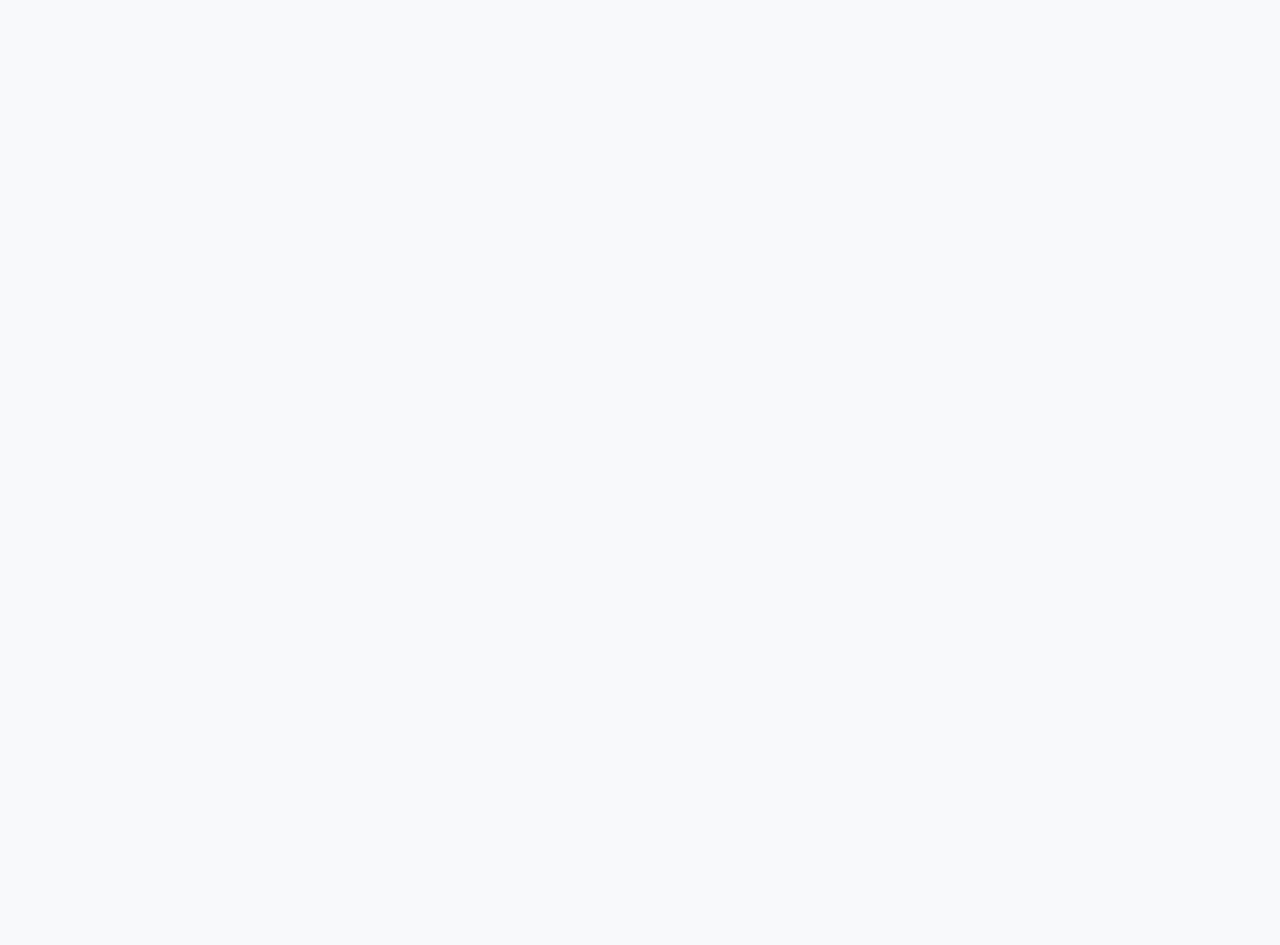
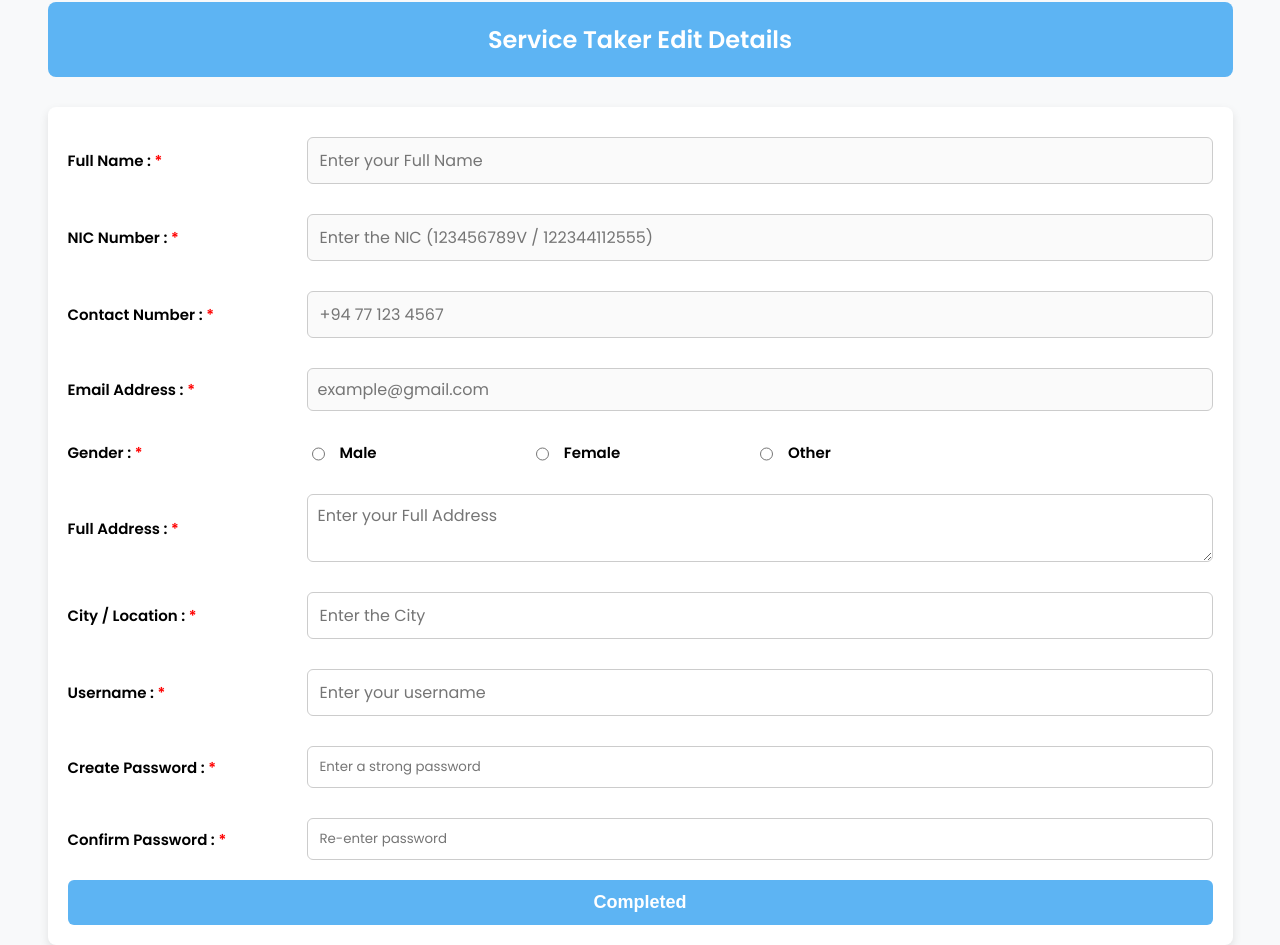
Before and after one commit to kawsi2911/Trust_Care_System, a React (Vite) app in the folder Final year Project/Trust_Care_Front_End/: page /familyprofieedit in a window 1280 px wide. Before the commit this address had no page. Shown: the part 172-1117 px from the top of the page. Before the commit the page ends 800 px from the top, so only its background shows below. Built offline with nearby package versions, Linux system fonts and the light colour scheme; no server answers; sample sign-in values are in the browser's storage.

Commit message:
"update profiles"

```diff
--- a/Final year Project/Trust_Care_Front_End/src/App.jsx
+++ b/Final year Project/Trust_Care_Front_End/src/App.jsx
@@ -31,8 +31,8 @@ import Rate from "./Family-Dashboard/Rate.jsx";
 import FamilyProfile from "./Family-Dashboard/familyprofile.jsx";
 import ServiceProviderForget from "./Provider-Login/ServiceProviderForget.jsx";
 import ServiceProviderProfileEdit from "./Provider-Login/ServiceProviderEdit.jsx";
-import FamilyProfileEdit from "./family-components/FamilyProfieEdit.jsx";
 import Familyforget from "./family-components/familyforget.jsx";
+import FamilyProfieEdit from "./family-components/FamilyProfieEdit.jsx"
 
 
 function App() {
@@ -83,8 +83,8 @@ function App() {
         <Route path = "/makepayment" element = { <MakePayment/>}/>
         <Route path = "/rate" element = {<Rate/>}/>
         <Route path = "/familyprofiles" element ={<FamilyProfile/>}/>
-        <Route path = "/familyprofileedit" element = {<FamilyProfileEdit/>}/>
         <Route path = "/familyforget" element ={<Familyforget/>}/>
+        <Route path = "/familyprofieedit" element = {<FamilyProfieEdit/>}/>
 
 
       </Routes>
--- a/Final year Project/Trust_Care_Front_End/src/Family-Dashboard/familyprofile.jsx
+++ b/Final year Project/Trust_Care_Front_End/src/Family-Dashboard/familyprofile.jsx
@@ -44,8 +44,6 @@ function familyprofile(){
             year: "numeric"
         });
     };
-
-
 
     return(
         <>
@@ -115,9 +113,7 @@ function familyprofile(){
                     </div>
 
                     <div className = "QServices">
-                        <button className = "viewall" onClick = {()=>navigate("/familyhome")}> Edit Profile </button>
-                        <button className = "updates" onClick = {()=>navigate("/familyhome")}>Change Password </button>
-                        <button className = "confirm" onClick={()=>navigate("/")}> Privacy Settings </button>
+                        <button className = "viewall" onClick = {()=>navigate("/familyprofieedit")}> Edit Profile </button>
                         <button className = "logout-btn" onClick = {()=>navigate("/")}> Logout </button>
                     </div>
 
--- a/Final year Project/Trust_Care_Front_End/src/family-components/FamilyProfieEdit.jsx
+++ b/Final year Project/Trust_Care_Front_End/src/family-components/FamilyProfieEdit.jsx
@@ -1,8 +1,218 @@
 import Header from "../Header/Header.jsx";
 import {useNavigate} from "react-router-dom";
+import React, { useEffect, useState } from "react";
+import Swal from "sweetalert2";
 
-function FamilyProfileEdit(){
+
+
+function FamilyProfieEdit(){
+
     const navigate = useNavigate();
+
+    const [formData, setFormData] = useState({
+        familyFullName: "",
+        familynic: "",
+        phone: "",
+        email: "",
+        gender: "",
+        address: "",
+        city: "",
+        username: "",
+        createpassword: "",
+        confirmpassword: "",
+        check: false,
+    });
+
+    const [errors, setErrors] = useState({});
+    const [touched, setTouched] = useState({});
+
+    // Update form state
+    const handleChange = (e) => {
+        const { name, value, type, checked } = e.target;
+        setFormData({
+            ...formData,
+            [name]: type === "checkbox" ? checked : value
+        });
+    };
+
+    // Mark field as touched
+    const handleBlur = (e) => {
+        const { name } = e.target;
+        setTouched({ ...touched, [name]: true });
+        validate();
+    };
+
+    // Validation logic
+    const validate = () => {
+        let newErrors = {};
+
+        if (!formData.familyFullName.trim()) newErrors.familyFullName = "Full Name is required";
+        if (!formData.familynic.trim()) newErrors.familynic = "NIC is required";
+
+        if (!formData.phone.trim()) {
+            newErrors.phone = "Contact Number is required";
+        } else if (!/^(\+94|0)\d{9}$/.test(formData.phone)) {
+            newErrors.phone = "Enter a valid phone number";
+        }
+
+        if (!formData.email.trim()) {
+            newErrors.email = "Email is required";
+        } else if (!/^[^\s@]+@[^\s@]+\.[^\s@]+$/.test(formData.email)) {
+            newErrors.email = "Enter a valid email address";
+        }
+
+        if (!formData.gender) {
+            newErrors.gender = "Gender is required";
+        }
+
+        if (!formData.address.trim()) {
+            newErrors.address = "Address is required";
+        }
+
+        if (!formData.city.trim()) {
+            newErrors.city = "City is required";
+        }
+
+        if (!formData.username.trim()){
+            newErrors.username = "Username is required";
+         }
+
+        if (!formData.createpassword.trim()) {
+            newErrors.createpassword = "Password is required";
+        }
+        else if (formData.createpassword.length < 6){
+            newErrors.createpassword = "Password must be at least 6 characters";
+        }
+
+        if (!formData.confirmpassword.trim()) {
+            newErrors.confirmpassword = "Please confirm your password";
+        }
+        else if (formData.createpassword !== formData.confirmpassword) {
+            newErrors.confirmpassword = "Passwords do not match";
+        }
+
+        if (!formData.check) {
+            newErrors.check = "You must agree to Terms & Conditions";
+        }
+
+        setErrors(newErrors);
+        return newErrors;
+    };
+
+
+    const [user, setUser] = useState({});
+
+   useEffect(() => {
+
+    const userId =
+        localStorage.getItem("userId") ||
+        sessionStorage.getItem("userId");
+
+    if (!userId) {
+        navigate("/familylogin");
+        return;
+    }
+
+    fetch(`http://localhost:5000/api/family/${userId}`)
+        .then(res => res.json())
+        .then(data => {
+
+            setUser(data);
+
+            setFormData({
+                familyFullName: data.familyFullName || "",
+                familynic: data.familynic || "",
+                phone: data.phone || "",
+                email: data.email || "",
+                gender: data.gender || "",
+                address: data.address || "",
+                city: data.city || "",
+                username: data.username || "",
+                createpassword: "",
+                confirmpassword: "",
+                check: true
+            });
+
+        })
+        .catch(err => console.log(err));
+
+}, [navigate]);
+
+
+
+const handlelogout = async (e) => {
+
+    e.preventDefault();
+
+    setTouched({
+        familyFullName: true,
+        familynic: true,
+        phone: true,
+        email: true,
+        gender: true,
+        address: true,
+        city: true,
+        username: true,
+        createpassword: true,
+        confirmpassword: true
+    });
+
+    const validationErrors = validate();
+    if (Object.keys(validationErrors).length !== 0) return;
+
+    const userId =
+        localStorage.getItem("userId") ||
+        sessionStorage.getItem("userId");
+
+    try {
+
+        const res = await fetch(`http://localhost:5000/api/family/${userId}`, {
+            method: "PUT",
+            headers: {
+                "Content-Type": "application/json"
+            },
+
+            body: JSON.stringify({
+                gender: formData.gender,
+                address: formData.address,
+                city: formData.city,
+                username: formData.username,
+                password: formData.createpassword
+            })
+        });
+
+        const data = await res.json();
+
+        if (res.ok) {
+
+            Swal.fire({
+                icon: "success",
+                title: "Profile Updated 🎉",
+                text: "Your profile has been updated successfully!",
+            }).then(() => navigate("/familyhome"));
+
+        } else {
+
+            Swal.fire({
+                icon: "error",
+                title: "Update Failed",
+                text: data.message
+            });
+
+        }
+
+    } catch (error) {
+
+        Swal.fire({
+            icon: "error",
+            title: "Server Error",
+            text: error.message
+        });
+
+    }
+
+};
+
 
     return(
         <div>
@@ -17,60 +227,112 @@ function FamilyProfileEdit(){
 
                             <div className = 'row'>
                                 <label htmlFor = 'Family-FullName'> Full Name : <label className='star'> * </label> </label>
-                                <input type = 'text' disabled id = 'Family-FullName' name = 'Family-FullName' placeholder = 'Enter your Full Name' />
+                                <input type = 'text' disabled id = 'Family-FullName' name = 'Family-FullName' placeholder = 'Enter your Full Name' value={user.familyFullName} />
                             </div>
 
                             <div className = 'row'>
                                 <label htmlFor = 'Family-NIC'>NIC Number : <label className='star'> * </label> </label>
-                                <input type = 'text' disabled id = 'Family-NIC' name = 'Family-NIC' placeholder = 'Enter the NIC (123456789V / 122344112555)' />
+                                <input type = 'text' disabled id = 'Family-NIC' name = 'Family-NIC' placeholder = 'Enter the NIC (123456789V / 122344112555)' value={user.familynic} />
                             </div>
 
                             <div className = 'row'>
                                 <label htmlFor = 'Family-Phone'>Contact Number : <label className='star'> * </label> </label>
-                                <input type = 'text' disabled id = 'Family-Phone' name = 'Family-Phone' placeholder = '+94 77 123 4567' />
+                                <input type = 'text' disabled id = 'Family-Phone' name = 'Family-Phone' placeholder = '+94 77 123 4567' value={user.phone} />
                             </div>
 
                             <div className = 'row'>
                                 <label htmlFor = 'Family-Email'>Email Address : <label className='star'> * </label> </label>
-                                <input type = 'email' id = 'Family-Email' name = 'Family-Email' placeholder = 'example@gmail.com' />
+                                <input type = 'email' disabled id = 'Family-Email' name = 'Family-Email' placeholder = 'example@gmail.com' value={user.email} />
                             </div>
 
-                            <div className = 'row'>
-                                <label> Gender : <label className='star'> * </label> </label>
-                                <div className = 'gender-options'>
-                                    <input type = 'radio' id = 'Male' name = 'Gender' /> <label htmlFor = 'Male'>Male</label>
-                                    <input type = 'radio' id = 'Female' name = 'Gender' /> <label htmlFor = 'Female'>Female</label>
-                                    <input type = 'radio' id = 'Other' name = 'Gender' /> <label htmlFor = 'Other'>Other</label>
+                            {/* Gender */}
+                            <div className='row'>
+                                <label>Gender : <span className='star'>*</span></label>
+                                <div className={`gender-options ${touched.gender && errors.gender ? "input-error" : ""}`}>
+                                    <input type='radio' id='male' name='gender' value='Male' checked={formData.gender === "Male"} onChange={handleChange} /><label htmlFor='male'>Male</label>
+                                    <input type='radio' id='female' name='gender' value='Female' checked={formData.gender === "Female"} onChange={handleChange} /><label htmlFor='female'>Female</label>
+                                    <input type='radio' id='other' name='gender' value='Other' checked={formData.gender === "Other"} onChange={handleChange} /><label htmlFor='other'>Other</label>
                                 </div>
+                                {touched.gender && errors.gender && (
+                                    <p className="error-text">{errors.gender}</p>
+                                )}
                             </div>
 
+                            {/* Address */}
                             <div className='row'>
-                                <label htmlFor = 'Family-FullAddress'>Full Address : <label className='star'> * </label>  </label>
-                                <textarea id = 'Family-Address' name = 'Family-Address' placeholder='Enter your complete address with city and postal code'></textarea>
+                                <label htmlFor='address'>Full Address : <span className='star'>*</span></label>
+                                <textarea id='address'  name='address'  placeholder='Enter your Full Address' value={formData.address} onChange={handleChange}onBlur={handleBlur} className={touched.address && errors.address ? 'input-error' : ''} ></textarea>
+                                {touched.address && errors.address && <p className="error-text">{errors.address}</p>}
                             </div>
 
-                            <div className = 'row'>
-                                <label htmlFor = 'Family-City/London'>City / Location : <label className='star'> * </label> </label>
-                                <input type = 'text' id = 'Family-City' name = 'Family-City' placeholder = 'eg . Jaffna' />
+                            {/* City */}
+                            <div className='row'>
+                                <label htmlFor='city'>City / Location : <span className='star'>*</span></label>
+                                <input type='text' id='city'name='city'placeholder='Enter the City' value={formData.city} onChange={handleChange}onBlur={handleBlur} className={touched.city && errors.city ? 'input-error' : ''}/>
+                                {touched.city && errors.city && <p className="error-text">{errors.city}</p>}
                             </div>
 
-                             <div className='row'>
-                                <label htmlFor='username'> Choose User Name : <span className='star'>*</span></label>
-                                <input type='text' disabled  id='username' name='username' placeholder='Enter your Full Name' />
-                            </div>
+                              {/* Username */}
+              <div className="row">
+                <label htmlFor="username">
+                  Username : <span className="star">*</span>
+                </label>
+                <input
+                  type="text"
+                  id="username"
+                  name="username"
+                  placeholder="Enter your username"
+                  value={formData.username}
+                  onChange={handleChange}
+                  onBlur={handleBlur}
+                  className={touched.username && errors.username ? "input-error" : ""}
+                />
+                {touched.username && errors.username && <p className="error-text">{errors.username}</p>}
+              </div>
 
-                            <div className = 'row'>
-                                <label htmlFor = 'create_password'>Change Password : <label className='star'> * </label> </label>
-                                <input type = 'password' id = 'create_password' name = 'create_password' placeholder = 'Enter Strong Password' />
-                            </div>
+                            {/* Create Password */}
+              <div className="row">
+                <label htmlFor="create_password">
+                  Create Password : <span className="star">*</span>
+                </label>
+                <input
+                  type="password"
+                  id="create_password"
+                  name="createpassword"
+                  placeholder="Enter a strong password"
+                  value={formData.createpassword}
+                  onChange={handleChange}
+                  onBlur={handleBlur}
+                  className={touched.createpassword && errors.createpassword ? "input-error" : ""}
+                />
+                {touched.createpassword && errors.createpassword && (
+                  <p className="error-text">{errors.createpassword}</p>
+                )}
+              </div>
 
-                            <div className = 'row'>
-                                <label htmlFor = 'confirm_password'>Confirm Password : <label className='star'> * </label> </label>
-                                <input type = 'password' id = 'confirm_password' name = 'confirm_password' placeholder = 'Re-enter password' />
-                            </div>
+                            {/* Confirm Password */}
+              <div className="row">
+                <label htmlFor="confirmpassword">
+                  Confirm Password : <span className="star">*</span>
+                </label>
+                <input
+                  type="password"
+                  id="confirmpassword"
+                  name="confirmpassword"
+                  placeholder="Re-enter password"
+                  value={formData.confirmpassword}
+                  onChange={handleChange}
+                  onBlur={handleBlur}
+                  className={touched.confirmpassword && errors.confirmpassword ? "input-error" : ""}
+                />
+                {touched.confirmpassword && errors.confirmpassword && (
+                  <p className="error-text">{errors.confirmpassword}</p>
+                )}
+              </div>
 
 
-                            <button className = 'next' onClick={() => navigate("/servicetaken")} > Completed </button>
+
+                            <button className = 'next' onClick={handlelogout} > Completed </button>
 
                         </div>
                     </div>
@@ -80,4 +342,4 @@ function FamilyProfileEdit(){
     )
 }
 
-export default FamilyProfileEdit;
+export default FamilyProfieEdit;
```
Also changed, not shown: 1 other file (tests, documents, lock files or other folders).
